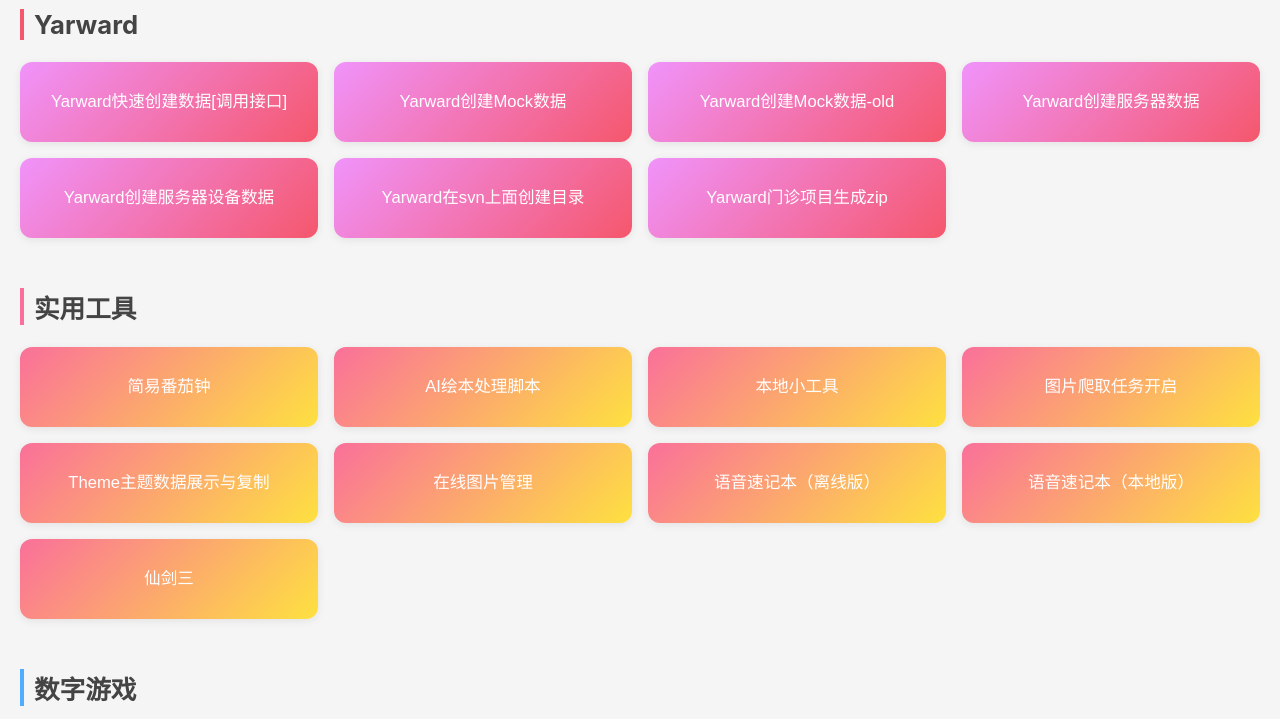
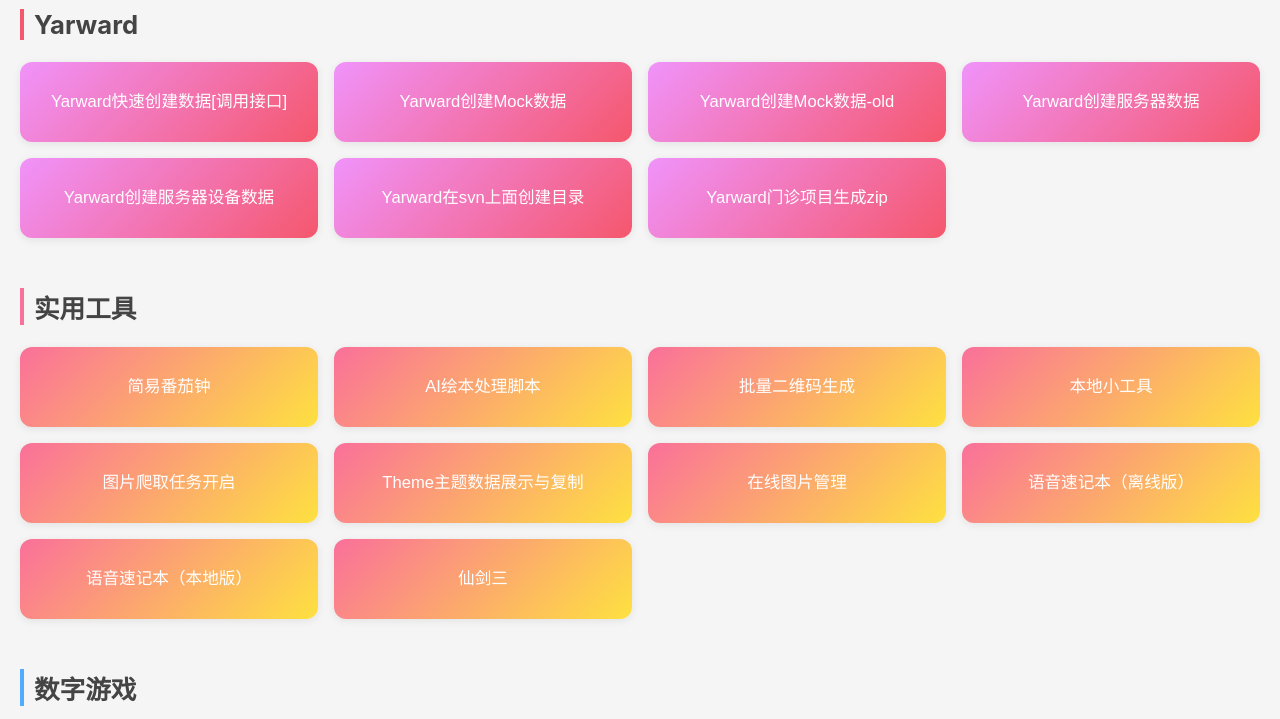
Before and after one commit to pcl1350306170/pcl1350306170.github.io, a plain HTML site: page num/index.html in a window 1280 px wide. Shown: the part 81-800 px from the top of the page. Drawn offline with Linux system fonts and the light colour scheme.

Commit message:
feat: 工具集合快速启动新增批量二维码生成入口

```diff
--- a/num/index.html
+++ b/num/index.html
@@ -309,6 +309,7 @@
             tools: [
                 { name: "简易番茄钟", url: "./Game/Pomodoro/index.html" },
                 { name: "AI绘本处理脚本", url: "../application/tools/dealJson.html" },
+                { name: "批量二维码生成", url: "../application/tools/qrcodeBatch.html" },
                 { name: "本地小工具", url: "../application/editFileName/edit2.html" },
                 { name: "图片爬取任务开启", url: "../application/editFileName/web-crawl-processor.html" },
                 { name: "Theme主题数据展示与复制", url: "../application/editFileName/themeViewer.html" },
```
